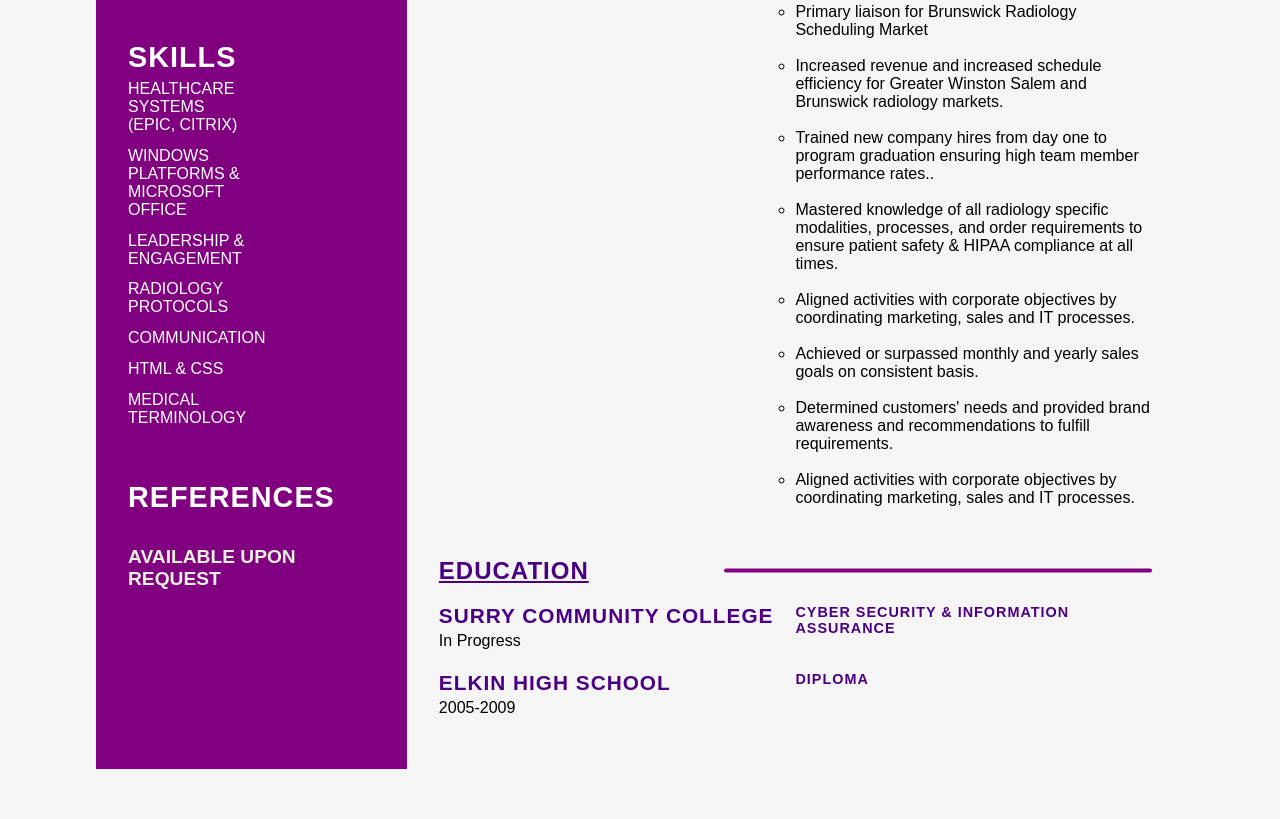
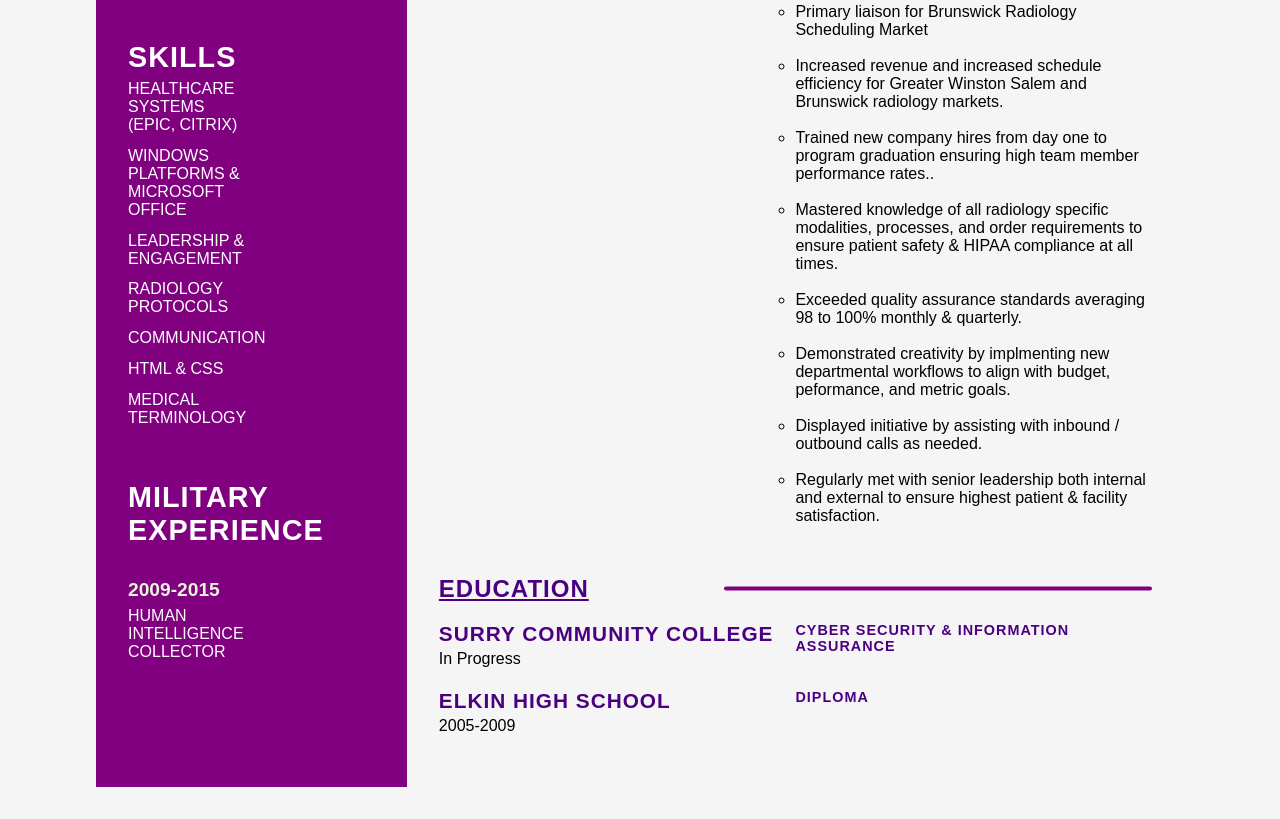
Before and after one commit to Bgibsonsf/bgibsonsf.github.io, a plain HTML site: page index.html in a window 1280 px wide. Shown: the part 779-1598 px from the top of the page. Drawn offline with Linux system fonts and the light colour scheme.

Commit message:
Update index.html

```diff
--- a/index.html
+++ b/index.html
@@ -64,9 +64,13 @@
                         </li>
                     </ul>
                 </div>
-                <div class="references-section">
-                    <h3 class="main-title">References</h3>
-                    <h6 class="sub-title">Available Upon Request</h6>
+                <div class="skills-section">
+                    <h3 class="main-title">Military Experience</h3>
+                        <h6 class="sub-title">2009-2015</h6>
+                            <ul>
+                        <li>
+                            <p class="skill-title">Human Intelligence Collector</p>
+                        </li>
                 </div>
             </div>
         </section>
@@ -128,14 +132,10 @@
                                              ensuring high team member performance rates..</li> <br>
                                         <li class="skill-list">	Mastered knowledge of all radiology specific modalities,
                                             processes, and order requirements to ensure patient safety & HIPAA compliance at all times. </li> <br>
-                                        <li class="skill-list">Aligned activities with corporate objectives by coordinating
-                                            marketing, sales and IT processes.</li> <br>
-                                            <li class="skill-list">Achieved or surpassed monthly and yearly sales goals on
-                                                consistent basis.</li> <br>
-                                            <li class="skill-list">Determined customers' needs and provided brand awareness and
-                                                recommendations to fulfill requirements.</li> <br>
-                                            <li class="skill-list">Aligned activities with corporate objectives by coordinating
-                                                marketing, sales and IT processes.</li> <br>
+                                        <li class="skill-list">Exceeded quality assurance standards averaging 98 to 100% monthly & quarterly.</li> <br>
+                                            <li class="skill-list">Demonstrated creativity by implmenting new departmental workflows to align with budget, peformance, and metric goals.</li> <br>
+                                            <li class="skill-list">Displayed initiative by assisting with inbound / outbound calls as needed.</li> <br>
+                                            <li class="skill-list">Regularly met with senior leadership both internal and external to ensure highest patient & facility satisfaction.</li> <br>
                                 </ul>
                                 </p>
                             </div>
```
